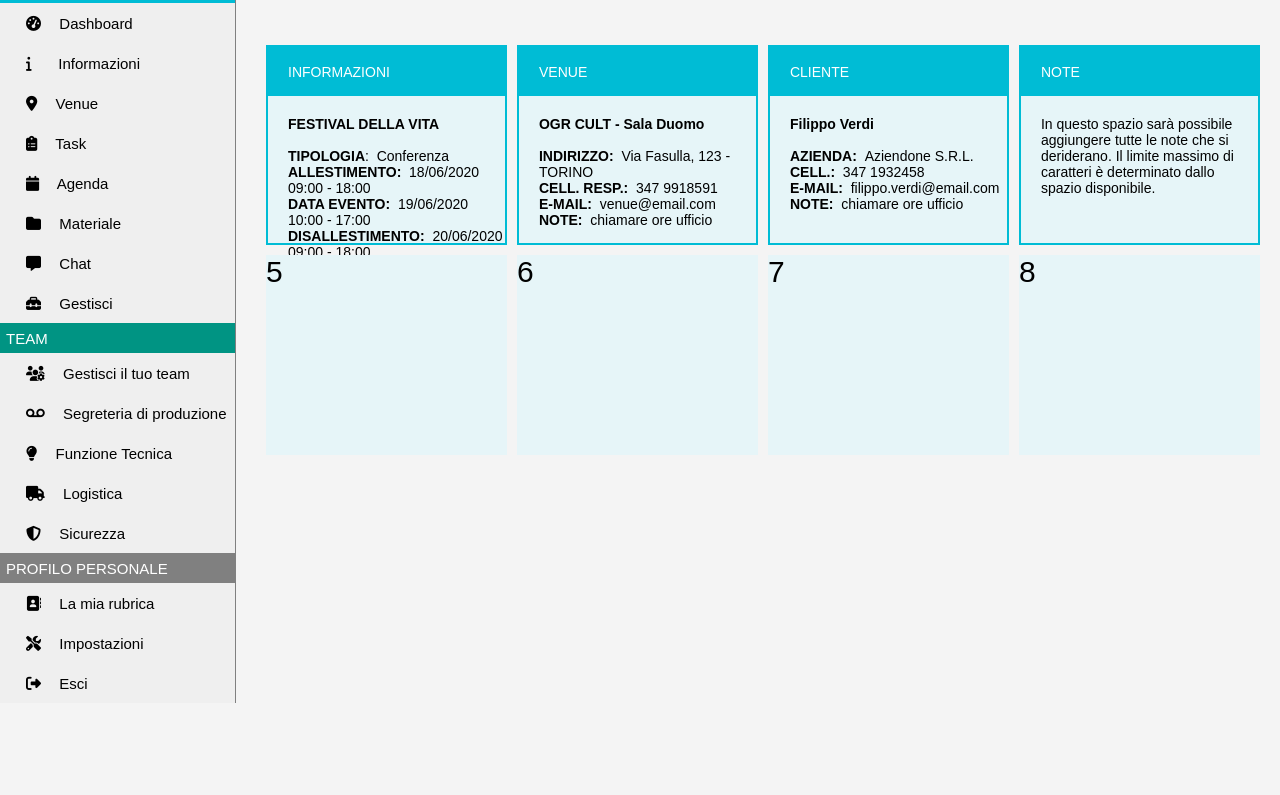
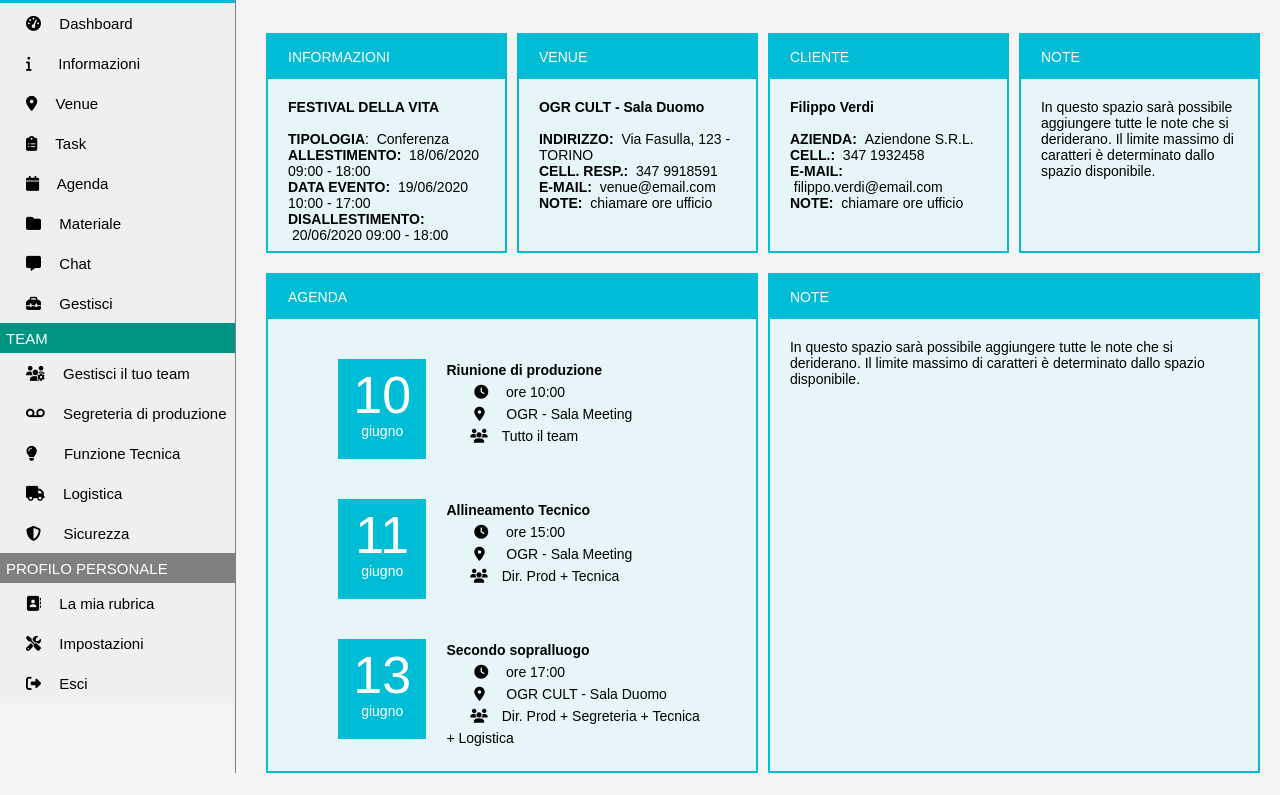
Before and after one commit to GiuseppeGullotta/giuseppegullotta.github.io, a plain HTML site: page index.html in a window 1280 px wide. Shown: the part 137-932 px from the top of the page. Before the commit the page ends 840 px from the top, so only its background shows below. Drawn offline with nearby package versions, Linux system fonts and the light colour scheme.

Commit message:
aggiunta layout box agenda

```diff
--- a/app.css
+++ b/app.css
@@ -146,7 +146,7 @@
     /* Left and right column */
     .column.side {
         width: 18.36%;
-        background: blue;
+        background: var(--main-bg-color);
     }
 
     /* Middle column */
@@ -155,6 +155,7 @@
         border-left-style: solid;
         border-left-color: var(--grey);
         border-left-width: 1px;
+        height: 100%;
     }
 
     .fas{
@@ -239,7 +240,9 @@
     .grid-container {
         display: grid;
         grid-template-columns: 25% 25% 25% 25%;
-        grid-gap: 10px;
+        grid-template-rows: 80px 220px 500px;
+        grid-column-gap: 10px;
+        grid-row-gap: 20px;
         background-color: var(--main-bg-color);
         font: 17px "Montserrat SemiBold", sans-serif;
         color: #000000;
@@ -249,7 +252,6 @@
 
     .grid-container > div {
             background-color: var(--light-blue);
-            height: 200px;
             text-align: left;
             font-size: 30px;
     }
@@ -304,11 +306,33 @@
         border-width: 2px;
     }
 
+    .item5 {
+        grid-column-start: 1;
+        grid-column-end: 3;
+        padding-top: 0;
+        padding-bottom: 0;
+        border: var(--blue);
+        border-style: solid;
+        border-color: var(--blue);
+        border-width: 2px;
+    }
+
+    .item6 {
+        grid-column-start: 3;
+        grid-column-end: 5;
+        padding-top: 0;
+        padding-bottom: 0;
+        border: var(--blue);
+        border-style: solid;
+        border-color: var(--blue);
+        border-width: 2px;
+    }
+
 
     .sotto1item {
         width: 100%;
         background: var(--blue);
-        height: 25%;
+        height: 44px;
         color: white;
         margin: auto;
         font: 14px "Montserrat SemiBold", sans-serif;
@@ -325,9 +349,55 @@
         font: 14px "Montserrat Light", sans-serif;
         display: flex;
         padding-left: 20px;
+        padding-right: 20px;
         padding-top: 20px;
         justify-content: left;
     }
+
+    .agenda_container{
+        display: grid;
+        grid-template-columns: 30% 70%;
+        padding: 30px;
+        grid-row-gap: 20px;
+
+    }
+
+    .agenda_item1{
+        text-align: center;
+        height: 120px;
+        display: flex;
+        padding-left: 40px;
+        padding-top: 0;
+        justify-content: left;
+        align-items: center;
+    }
+
+    .box_calendario {
+        background-color: var(--blue);
+        width: 100px;
+        height: 100px;
+        padding-top: 6px;
+    }
+
+    .box_calendario_num {
+        color: white;
+        font-size: 52px;
+        margin: 0px
+    }
+    .box_calendario_mese {
+        color: white;
+        font-size: 14px;
+        margin: -2px;
+
+    }
+    .agenda_item2{
+
+        padding: 10px 20px 0 20px;
+        text-align: left;
+        font: 14px "Montserrat Light", sans-serif;
+        line-height: 22px;
+    }
+
 /* --------------- FINE CONTAINER CENTRALE ----------- */
 
 
--- a/index.html
+++ b/index.html
@@ -98,9 +98,9 @@
             <button disabled class="btn_team">TEAM</button><br>
         <a href="#"><button class="btn_sez2"><i class="fas fa-users-cog"></i>&nbsp; Gestisci il tuo team</button><br></a>
         <a href="#"> <button class="btn_sez2"><i class="fas fa-voicemail"></i>&nbsp; Segreteria di produzione</button><br></a>
-        <a href="#"><button class="btn_sez2"><i class="fas fa-lightbulb"></i>&nbsp; Funzione Tecnica</button><br></a>
+        <a href="#"><button class="btn_sez2"><i class="fas fa-lightbulb"></i>&nbsp; &nbsp; Funzione Tecnica</button><br></a>
         <a href="#"><button class="btn_sez2"><i class="fas fa-truck"></i>&nbsp; Logistica</button><br></a>
-        <a href="#"><button class="btn_sez2"><i class="fas fa-shield-alt"></i>&nbsp; Sicurezza</button><br></a>
+        <a href="#"><button class="btn_sez2"><i class="fas fa-shield-alt"></i>&nbsp; &nbsp;Sicurezza</button><br></a>
             <button disabled class="btn_profilo">PROFILO PERSONALE</button><br>
         <a href="#"><button class="btn_sez3"><i class="fas fa-address-book"></i>&nbsp; La mia rubrica</button><br></a>
         <a href="#"><button class="btn_sez3"><i class="fas fa-tools"></i>&nbsp; Impostazioni</button><br></a>
@@ -110,7 +110,10 @@
     <div class="column middle">
         <!-- CENTER -->
         <div class="grid-container">
+            <!-- Titolo Pagina -->
             <p class="titolo_pagina">DASHBOARD - Il Festival Della Vita</p>
+
+            <!-- BOX INFORMAZIONI -->
             <div class="item1">
                 <div class="sotto1item">INFORMAZIONI</div>
                 <div class="sotto2item">
@@ -123,6 +126,8 @@
                     </p>
                 </div>
             </div>
+
+            <!-- BOX VENUE -->
             <div class="item2">
                 <div class="sotto1item">VENUE</div>
                 <div class="sotto2item">
@@ -135,6 +140,8 @@
                     </p>
                 </div>
             </div>
+
+            <!-- BOX CLIENTE -->
             <div class="item3">
                 <div class="sotto1item">CLIENTE</div>
                 <div class="sotto2item">
@@ -147,6 +154,8 @@
                     </p>
                 </div>
             </div>
+
+            <!-- BOX NOTE -->
             <div class="item4">
                 <div class="sotto1item">NOTE</div>
                 <div class="sotto2item">
@@ -156,10 +165,73 @@
                     </p>
                 </div>
             </div>
-            <div class="item5">5</div>
-            <div class="item6">6</div>
-            <div class="item7">7</div>
-            <div class="item8">8</div>
+
+            <!-- BOX AGENDA -->
+            <div class="item5">
+                <div class="sotto1item">AGENDA</div>
+                <div class="agenda_container">
+                    <!-- APPUNTAMENTO 1 -->
+                    <div class="agenda_item1">
+                        <div class="box_calendario">
+                            <p class="box_calendario_num">10</p>
+                            <p class="box_calendario_mese">giugno</p>
+                        </div>
+                    </div>
+                    <div class="agenda_item2">
+                        <p>
+                            <b> Riunione di produzione</b><br>
+                            &nbsp; <i class="fas fa-clock"></i>&nbsp; ore 10:00 <br>
+                            &nbsp; <i class="fas fa-map-marker-alt"></i>&nbsp; &nbsp;OGR - Sala Meeting <br>
+                            &nbsp;<i class="fas fa-users"></i>&nbsp;Tutto il team <br>
+                        </p>
+
+                    </div>
+                    <!-- APPUNTAMENTO 2 -->
+                    <div class="agenda_item1">
+                        <div class="box_calendario">
+                            <p class="box_calendario_num">11</p>
+                            <p class="box_calendario_mese">giugno</p>
+                        </div>
+                    </div>
+                    <div class="agenda_item2">
+                        <p>
+                            <b> Allineamento Tecnico</b><br>
+                            &nbsp; <i class="fas fa-clock"></i>&nbsp; ore 15:00 <br>
+                            &nbsp; <i class="fas fa-map-marker-alt"></i>&nbsp; &nbsp;OGR - Sala Meeting <br>
+                            &nbsp;<i class="fas fa-users"></i>&nbsp;Dir. Prod + Tecnica <br>
+                        </p>
+
+                    </div>
+                    <!-- APPUNTAMENTO 3 -->
+                    <div class="agenda_item1">
+                        <div class="box_calendario">
+                            <p class="box_calendario_num">13</p>
+                            <p class="box_calendario_mese">giugno</p>
+                        </div>
+                    </div>
+                    <div class="agenda_item2">
+                        <p>
+                            <b> Secondo sopralluogo</b><br>
+                            &nbsp; <i class="fas fa-clock"></i>&nbsp; ore 17:00 <br>
+                            &nbsp; <i class="fas fa-map-marker-alt"></i>&nbsp; &nbsp;OGR CULT - Sala Duomo <br>
+                            &nbsp;<i class="fas fa-users"></i>&nbsp;Dir. Prod + Segreteria + Tecnica + Logistica <br>
+                        </p>
+
+                    </div>
+                </div>
+            </div>
+
+            <!-- BOX TASK -->
+            <div class="item6">
+                <div class="sotto1item">NOTE</div>
+                <div class="sotto2item">
+                    <p>
+                        In questo spazio sarà possibile aggiungere tutte le note che si deriderano.
+                        Il limite massimo di caratteri è determinato dallo spazio disponibile.
+                    </p>
+                </div>
+            </div>
+
         </div>
         <!-- FINE CENTER -->
 
```
